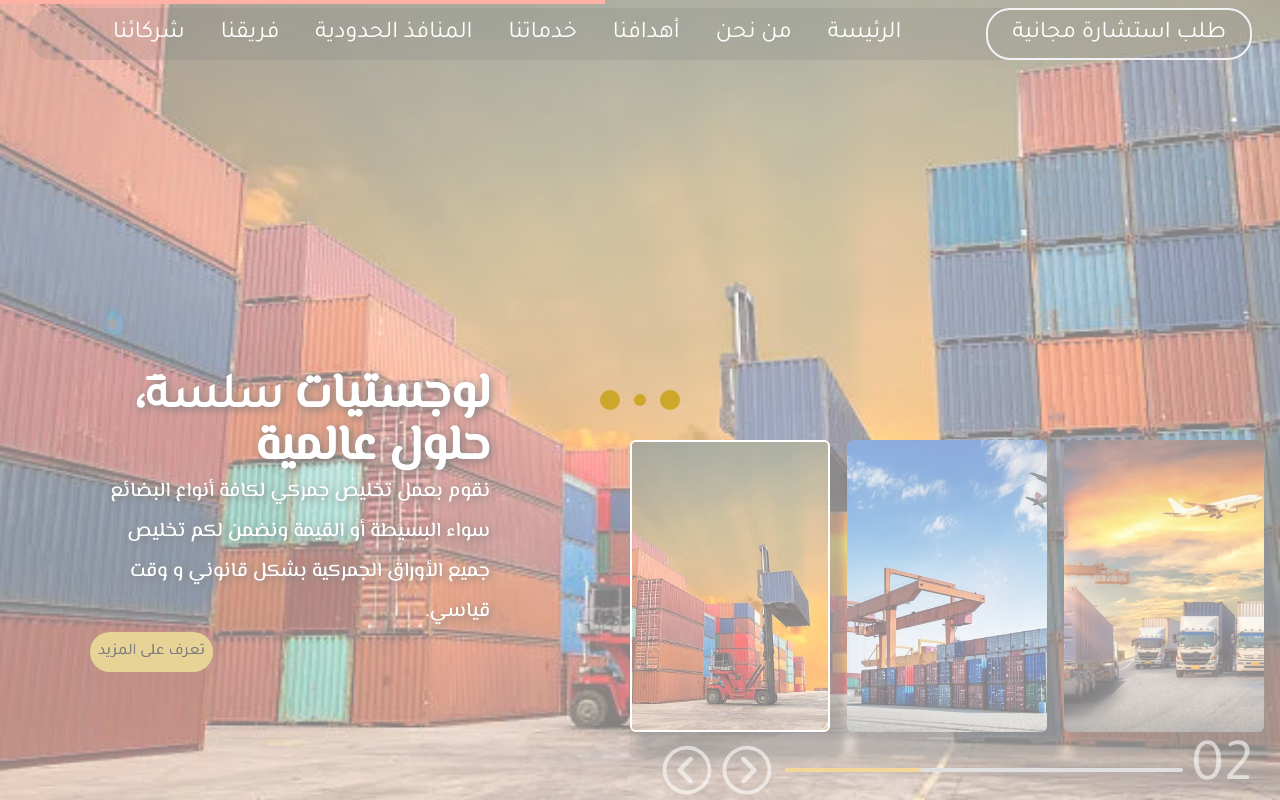
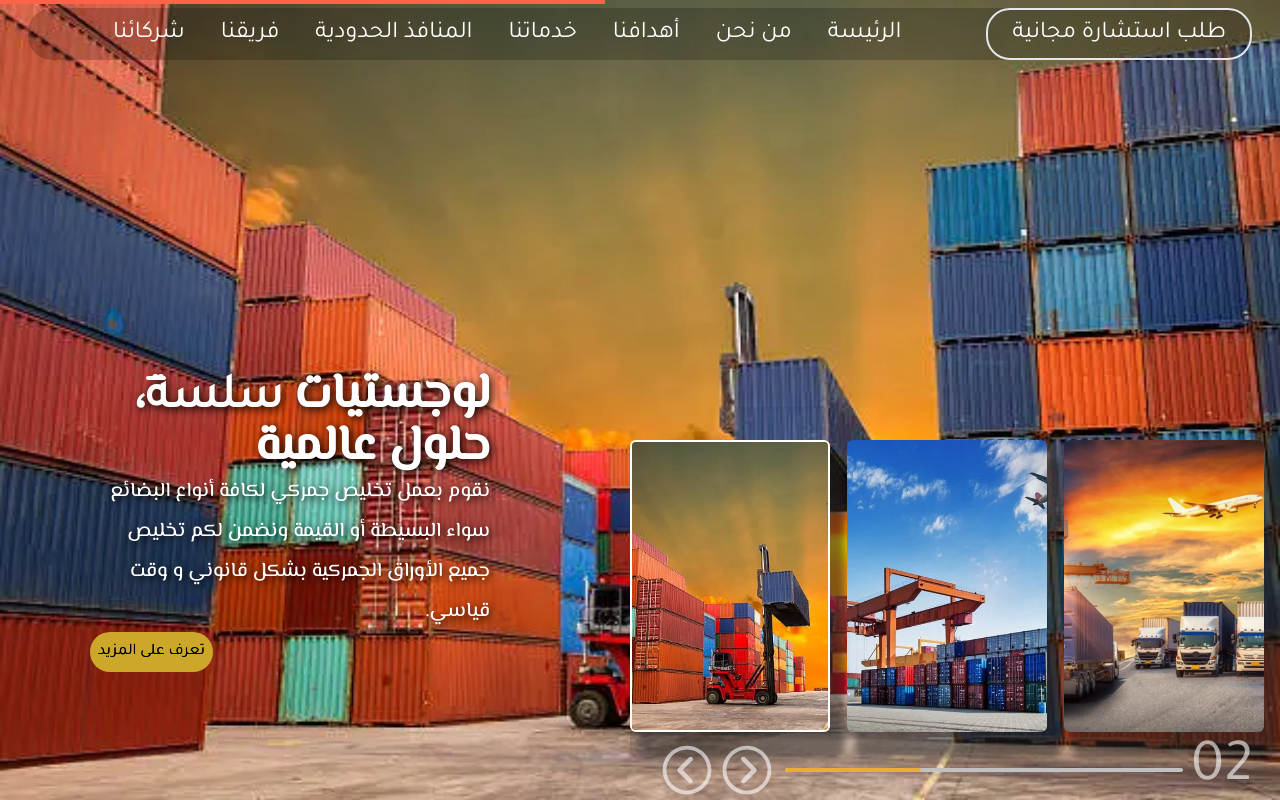
Before and after one commit to omarmustawi/Raheeq-al-Eraq, a Next.js app: page / in a window 1280 px wide. Shown: the top 800 px of the page. Built offline with nearby package versions, Linux system fonts and the light colour scheme.

Commit message:
Update index.tsx

```diff
--- a/src/pages/index.tsx
+++ b/src/pages/index.tsx
@@ -38,7 +38,6 @@ export default function Home() {
         <LoaderSpinner />
         ) : (
           <>
-          <LoaderSpinner />
           <NextSeo
             title="شركة رحيق العراق الذهبية للنقل والتخليص الجمركي"
             description="تعمل الشركة على تفادي المخاطر وعدم الوقوع تحت طائلة الغرامات. تقوم الشركة بكافة الأمور اللازمة في التخليص الجمركي للاستيراد. نقوم بعمل تخليص جمركي لكافة أنواع البضائع سواء البسيطة أو القيمة."
```
